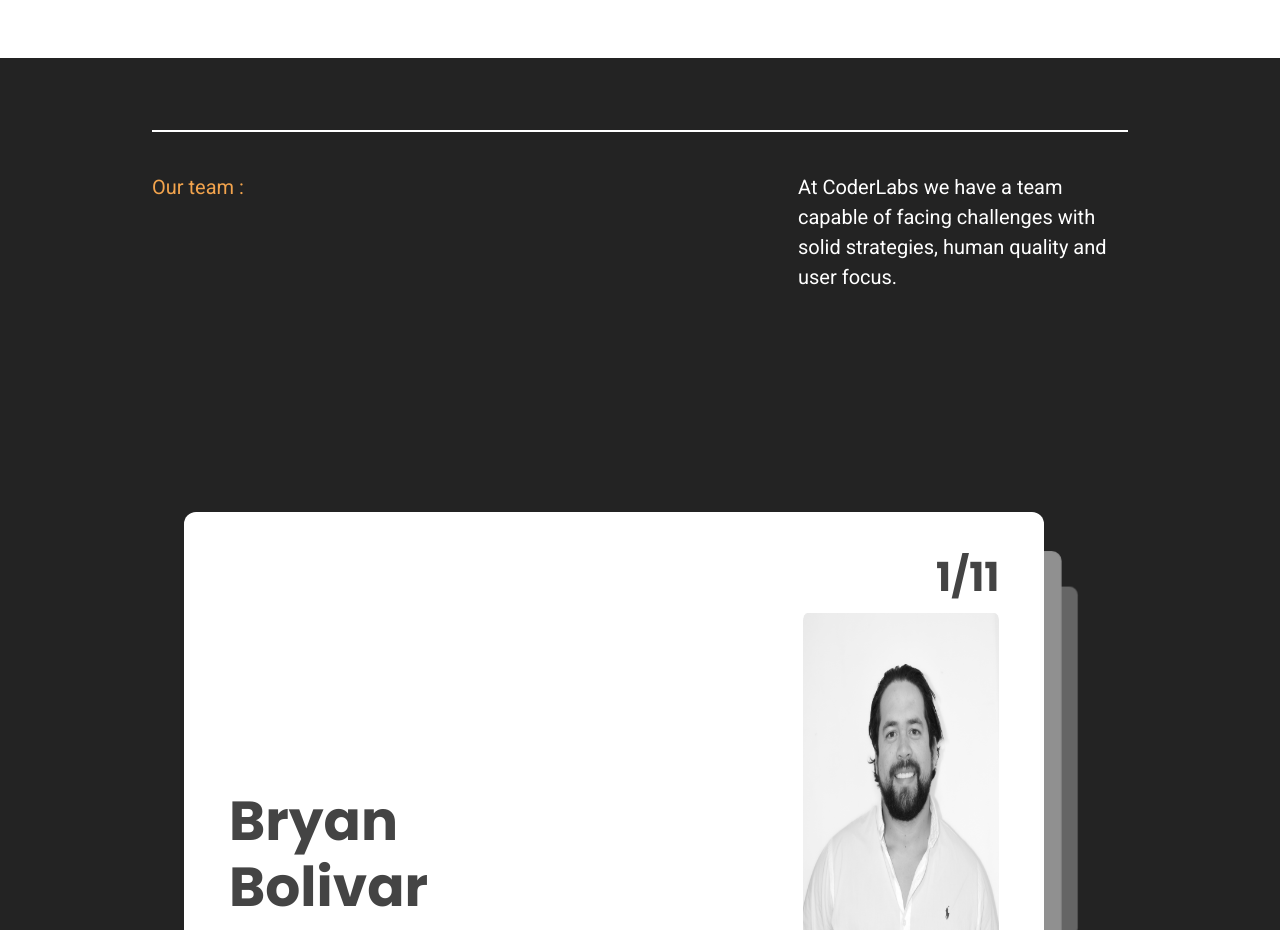
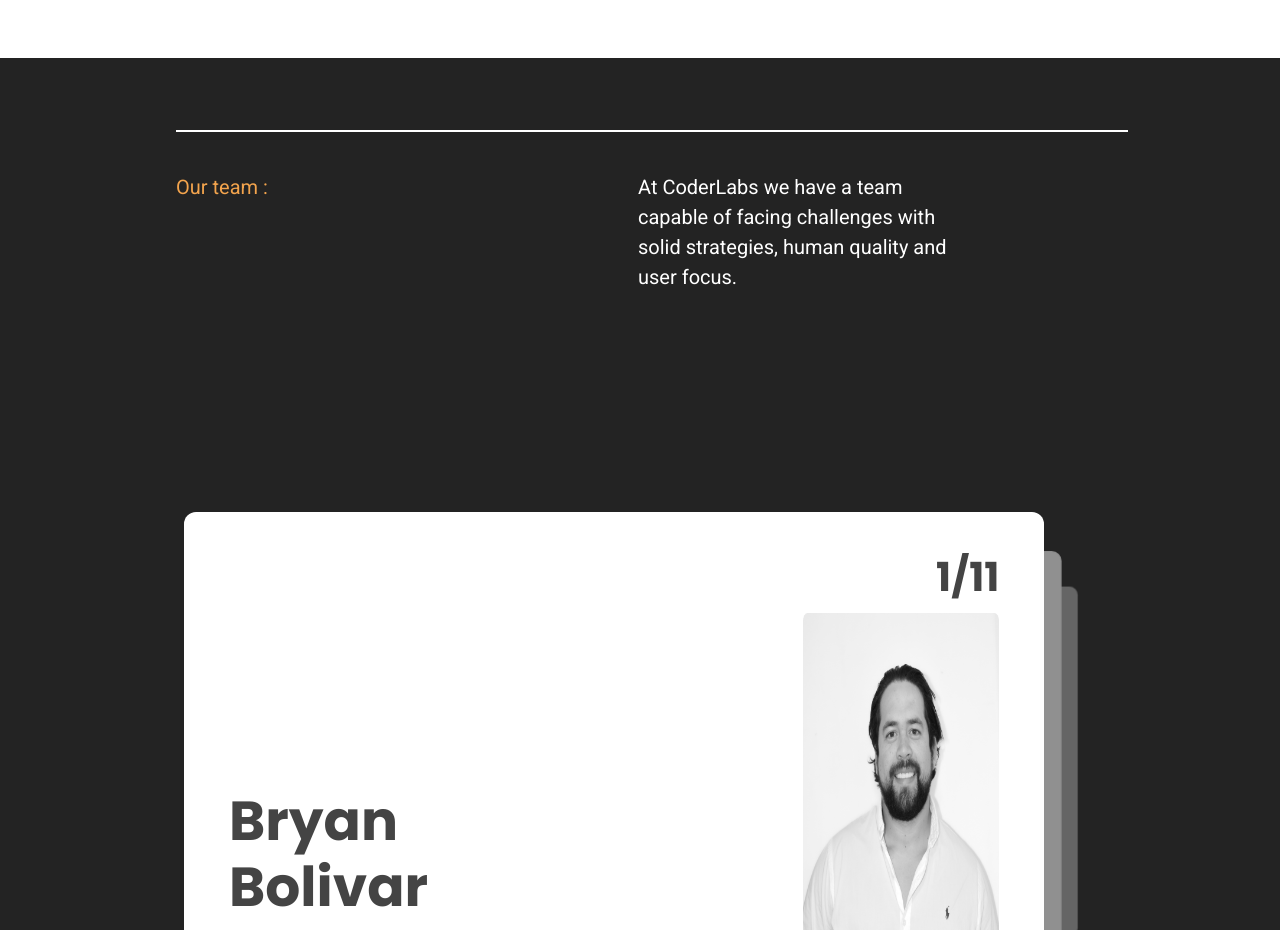
Before and after one commit to contentcraftstudio/Coderlabs-web-2.0, a Next.js app: page / in a window 1280 px wide. Shown: the part 3880-4810 px from the top of the page. Built offline with nearby package versions, Linux system fonts and the light colour scheme.

Commit message:
Change::Team.tsx

```diff
--- a/components/Team.tsx
+++ b/components/Team.tsx
@@ -8,9 +8,9 @@ export default function Team ({}: Props) {
   const { t } = useTranslation()
   return (
     <>
-      <div className=' flex sm:flex-col md:flex-row justify-between mt-[40px] pt-[40px] border-t-2 border-white'>
+      <div className='flex sm:flex-col md:flex-row justify-between mt-[40px] pt-[40px] border-t-2 border-white ml-6'>
         <h3 className='font-primary font-normal sm:text-[16px] md:text-[20px]  text-orange sm:pb-[32px]'>{t('Our_team')}</h3>
-        <p className=' sm:w-[280px] md:w-[330px] xl:w-[430px] font-primary text-white font-normal sm:text-[16px] md:text-[20px]'>{t('paragraph_our_team')}</p>
+        <p className='sm:w-[280px] md:w-[330px] xl:w-[430px] font-primary text-white font-normal sm:text-[16px] md:text-[20px] md:mr-40'>{t('paragraph_our_team')}</p>
       </div>
       <ProfileEdit />
     </>
```
